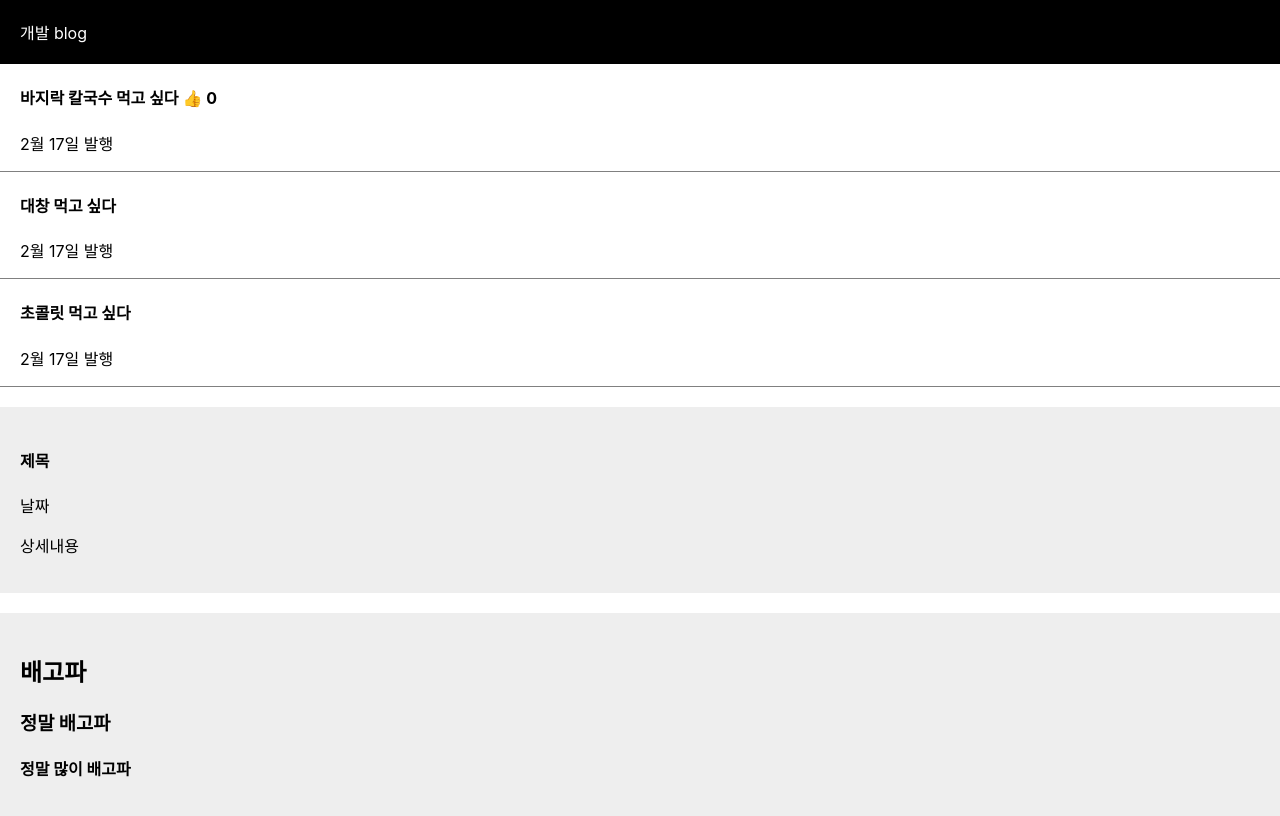
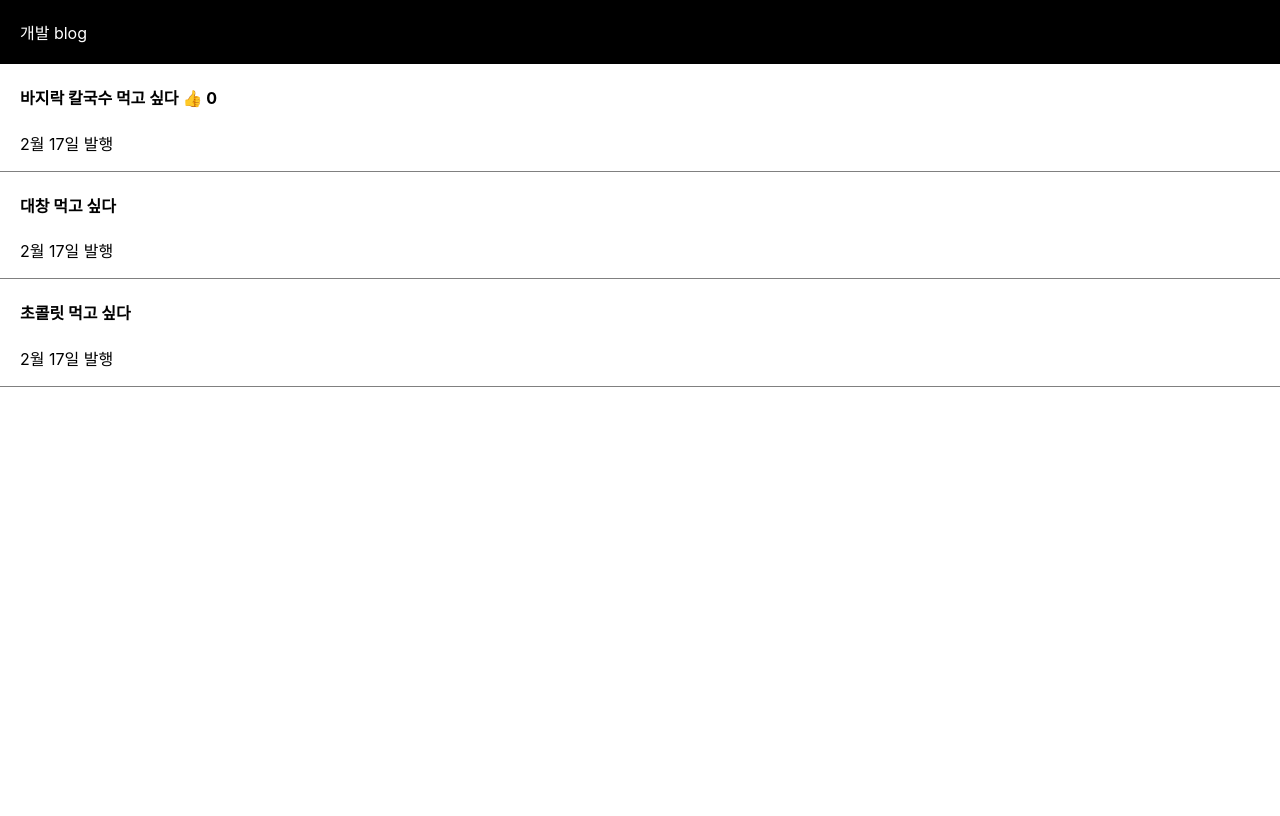
Before and after one commit to HyeonE0103/reactStudyAppleCoding, a React (Create React App) app: page / in a window 1280 px wide. Shown: the top 816 px of the page. Built offline with nearby package versions, Linux system fonts and the light colour scheme.

Commit message:
동적인 UI Modal(모달창) 만들기

```diff
--- a/src/App.js
+++ b/src/App.js
@@ -12,6 +12,8 @@ function App() {
   ]);
   let [좋아요, 좋아요변경] = useState(0);
 
+  let [modal, setModal] = useState(false);
+
   function 함수() {}
 
   return (
@@ -20,7 +22,11 @@ function App() {
         <div>개발 blog</div>
       </div>
       <div className="list">
-        <h4>
+        <h4
+          onClick={() => {
+            modal == true ? setModal(false) : setModal(true);
+          }}
+        >
           {글제목[0]}{" "}
           <span
             onClick={() => {
@@ -43,8 +49,7 @@ function App() {
         <h4>{글제목[2]}</h4>
         <p>2월 17일 발행</p>
       </div>
-      <Modal />
-      <He />
+      {modal == true ? <Modal /> : null}
     </div>
   );
 }
@@ -58,14 +63,5 @@ function Modal() {
     </div>
   );
 }
-
-let He = () => {
-  return (
-    <div className="modal">
-      <h2>배고파</h2>
-      <h3>정말 배고파</h3>
-      <h4>정말 많이 배고파</h4>
-    </div>
-  );
-};
 export default App;
+//또는
```
Also changed, not shown: 1 other file (tests, documents, lock files or other folders).
